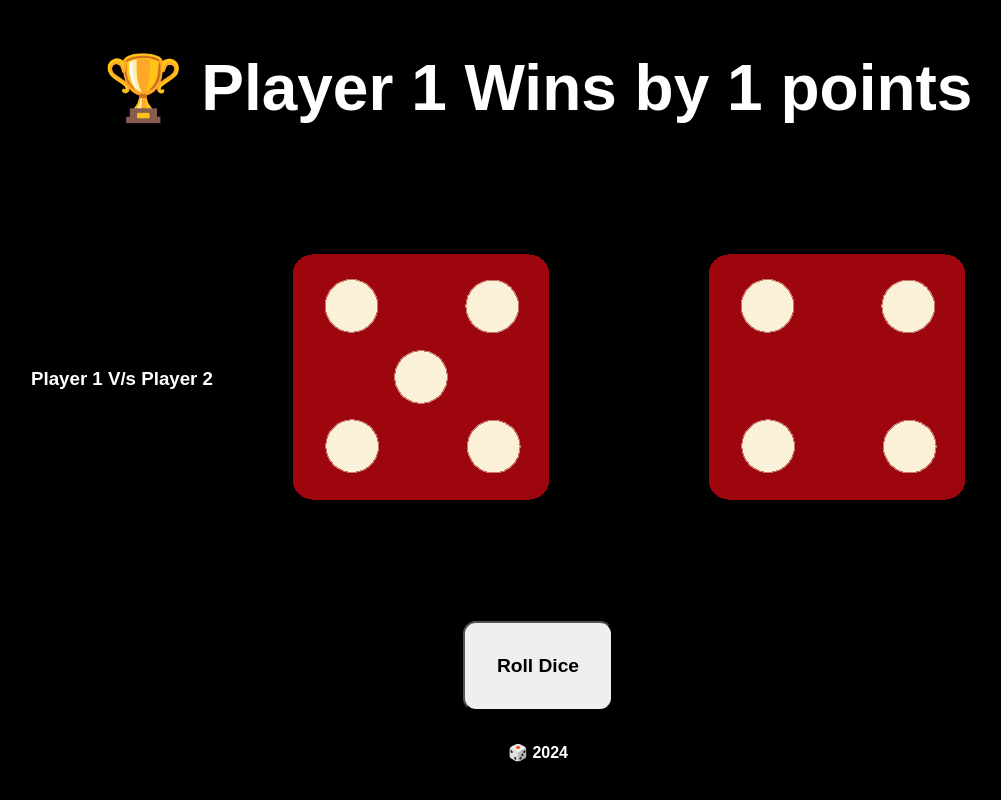
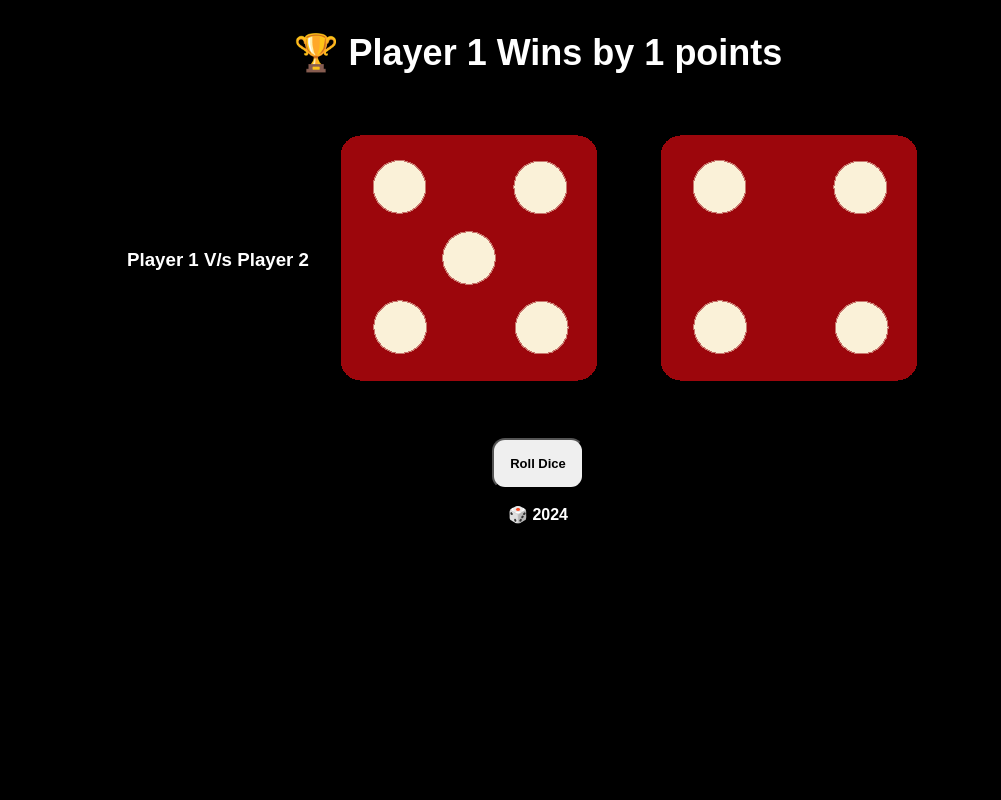
Before and after one commit to Rs07-404/Roll-Dice, a plain HTML site: page index.html in a window 1280 px wide. Shown: the whole page, without its empty margins (102-1103 px from the left). Drawn offline with Linux system fonts and the light colour scheme.

Commit message:
Update style.css

```diff
--- a/style.css
+++ b/style.css
@@ -7,7 +7,7 @@ body{
 
 .title{
     display: flex;
-    font-size: xx-large;
+    font-size: large;
     flex-direction: column;
     align-items: center;
 
@@ -31,12 +31,12 @@ body{
 }
 
 .dice_1{
-    margin: 5rem;
+    margin: 2rem;
     object-fit: cover;
 }
 
 .dice_2{
-    margin: 5rem;
+    margin: 2rem;
     object-fit: cover;
 
 }
@@ -47,9 +47,9 @@ body{
 }
 
 .btn{
-    padding: 2rem;
-    margin: 2rem;
+    padding: 1rem;
+    margin: 1rem;
     border-radius: 13px;
     font-weight: bold;
-    font-size: larger;
+    font-size: small;
 }
```
